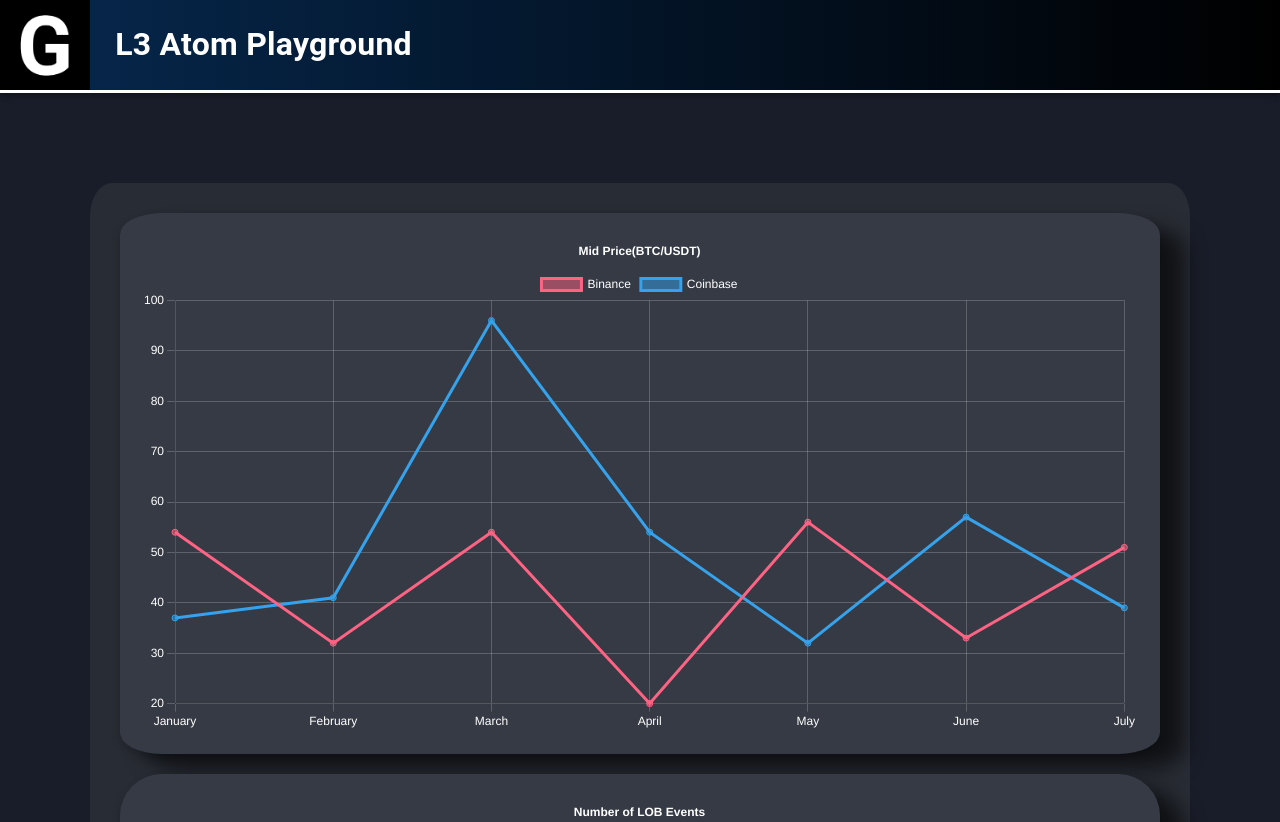
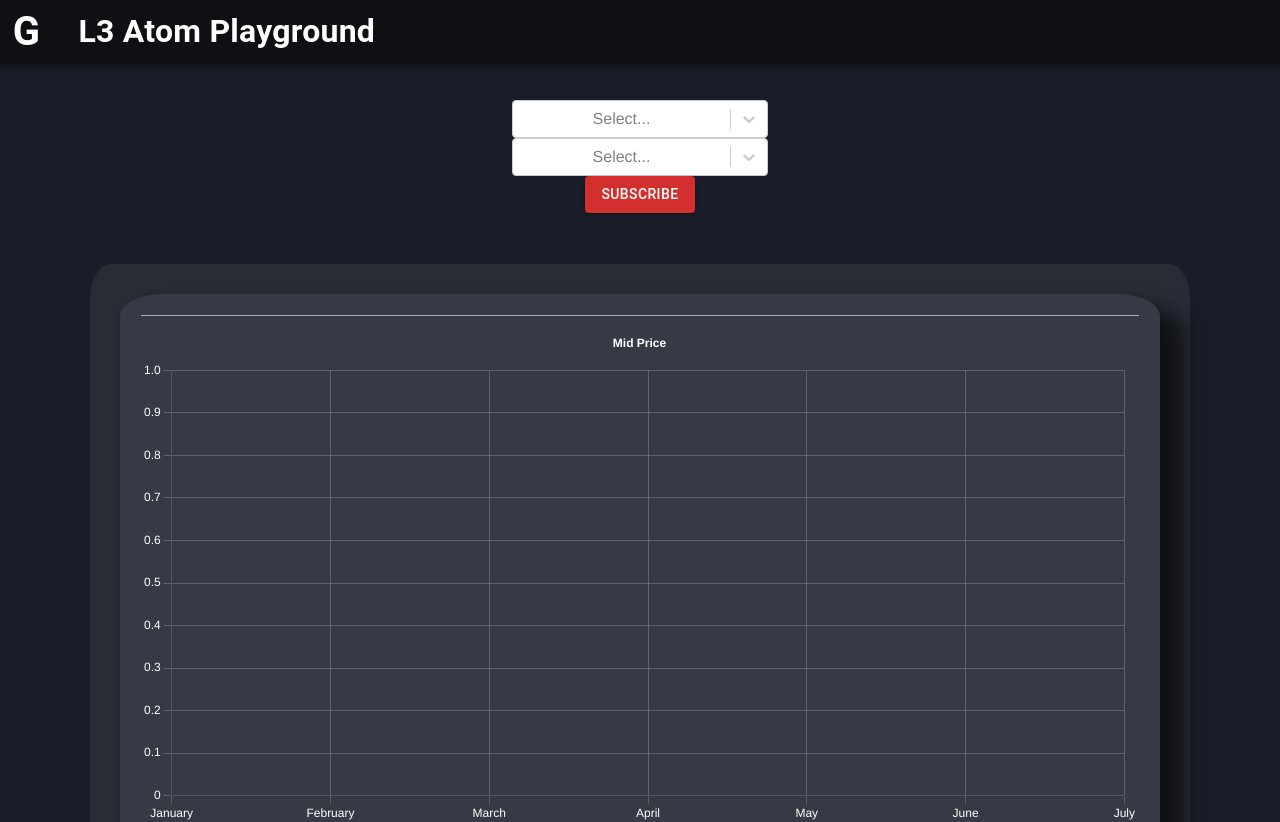
Before and after one commit to L3A-Protocol/L3Atom-Playground, a React (Create React App) app: page / in a window 1280 px wide. Shown: the top 822 px of the page. Built offline with nearby package versions, Linux system fonts and the light colour scheme.

Commit message:
Added tabs and ability to choose exchanges / symbols

```diff
--- a/package.json
+++ b/package.json
@@ -15,6 +15,8 @@
     "react-chartjs-2": "^4.0.1",
     "react-dom": "^17.0.2",
     "react-scripts": "5.0.0",
+    "react-select": "^5.2.2",
+    "react-tabs": "^3.2.3",
     "web-vitals": "^2.1.4"
   },
   "scripts": {
--- a/src/App.css
+++ b/src/App.css
@@ -30,7 +30,7 @@
   height: 100%;
   background-color: #282c34;
   padding: 10px;
-  margin: 7%;
+  margin: 4% 7% 7% 7%;
   border-radius: 2%;
 }
 
@@ -40,6 +40,7 @@
   padding: 2%;
   border-radius: 4%;
   box-shadow: 0 4px 8px 0 rgba(0, 0, 0, 0.2), 25px 15px 20px 0 rgba(0, 0, 0, 0.59);
+  min-height: auto;
 }
 
 .LOB-ratio-container {
@@ -50,19 +51,28 @@
   box-shadow: 0 4px 8px 0 rgba(0, 0, 0, 0.2), 25px 15px 20px 0 rgba(0, 0, 0, 0.59);
 }
 
-.gda-logo {
-  height: 7%;
-  width: 7%;
+.logo {
+  font-size: 40px!important;
+  font-weight: 700!important;
+  line-height: 120%!important;
+  margin-left: 1%!important;
 }
 
 .navbar {
-  background: linear-gradient(to right, #06284e, #000000);
-  border-bottom: 3px solid #ffffff!important;
+  background: rgba(14,16,19,255)!important;
+  /* border-bottom: 3px solid #ffffff!important; */
 }
 
 .title {
   color: #ffffff;
-  margin-left: 2%!important;
+  margin-left: 3%!important;
   font-size: 2em!important;
   font-weight: bold!important;
 }
+
+.select-container {
+  margin-top: 100px;
+  margin-left: auto;
+  margin-right: auto;
+  width: 20%;
+}
--- a/src/App.js
+++ b/src/App.js
@@ -1,99 +1,18 @@
-import {
-  Chart as ChartJS,
-  CategoryScale,
-  LinearScale,
-  PointElement,
-  LineElement,
-  Title,
-  Tooltip,
-  Legend,
-  registerables,
-  ArcElement,
-} from 'chart.js';
-import { Line, Pie } from 'react-chartjs-2';
+
 import './App.css';
 import NavBar from './components/NavBar';
-
-ChartJS.register(
-  CategoryScale,
-  LinearScale,
-  PointElement,
-  LineElement,
-  Title,
-  Tooltip,
-  Legend,
-);
-
-ChartJS.register(
-  ArcElement
-)
-
-const lineOptions = {
-  color: 'rgb(255,255,255)',
-  plugins: {
-    legend: {
-      position: 'top',
-    },
-    title: {
-      display: true,
-      text: 'Mid Price(BTC/USDT)',
-      color: "white"
-    },
-  },
-  scales: {
-    x: {
-      ticks: {
-        color: "white"
-      },
-      grid: {
-        color: "rgba(255,255,255,0.2)"
-      }
-    },
-    y: {
-      ticks: {
-        color: "white"
-      },
-      grid: {
-        color: "rgba(255,255,255,0.2)"
-      }
-    }
-  },
-};
-
-const pieOptions = {
-  color: 'rgb(255,255,255)',
-  plugins: {
-    legend: {
-      position: 'top',
-    },
-    title: {
-      display: true,
-      text: 'Number of LOB Events',
-      color: "white"
-    },
-  },
-
-};
+import DataSelector from './components/DataSelector';
+import Charts from './components/Charts';
+import {useState} from 'react';
+import { Button } from '@mui/material';
+import 'react-tabs/style/react-tabs.css';
 
 const labels = ['January', 'February', 'March', 'April', 'May', 'June', 'July'];
 
-const lineData = {
+const defaultLineData = {
   labels,
   defaultFontColor: "rgb(255, 255, 255)",
-  datasets: [
-    {
-      label: 'Binance',
-      data: [54, 32, 54, 20, 56, 33, 51],
-      borderColor: 'rgb(255, 99, 132)',
-      backgroundColor: 'rgba(255, 99, 132, 0.5)',
-    },
-    {
-      label: 'Coinbase',
-      data: [37, 41, 96, 54, 32, 57, 39],
-      borderColor: 'rgb(53, 162, 235)',
-      backgroundColor: 'rgba(53, 162, 235, 0.5)',
-    },
-  ],
+  datasets: [],
 };
 
 const pieData = {
@@ -111,18 +30,57 @@ const pieData = {
   ]
 }
 
+function random_rgba() {
+  var o = Math.round, r = Math.random, s = 255;
+  return 'rgb(' + o(r()*s) + ',' + o(r()*s) + ',' + o(r()*s) + ')';
+}
+
 export default function App() {
+
+  const [exchangeChoices, setExchangeChoices] = useState([])
+  const [symbolChoices, setSymbolChoices] = useState([])
+  const [lineData, setLineData] = useState([defaultLineData])
+
+  const handleExchangeChange = (newSelectedOptions) => {
+    setExchangeChoices(newSelectedOptions)
+  }
+  const handleSymbolChange = (newSelectedOptions) => {
+    setSymbolChoices(newSelectedOptions)
+  }
+
+  const subscribe = () => {
+    let newTotalData = []
+    let newLineData = {}
+    // console.log(symbolChoices[0].value)
+    for (let symbol of symbolChoices) {
+      console.log(symbol.value)
+      newLineData = Object.assign({}, defaultLineData)
+      newLineData.datasets = exchangeChoices.map(option => {
+        let res = {
+          symbol: symbol.value,
+          label: option.label,
+          backgroundColor: random_rgba(),
+          data: []
+        }
+        res.borderColor = res.backgroundColor
+        for (let i = 0; i < 7; i++) {
+          res.data.push(Math.floor(Math.random() * 100))
+        }
+        return res
+      })
+      newTotalData.push(newLineData)
+    }
+    setLineData(newTotalData)
+    console.log(newTotalData)
+}
+
   return (
     <div className="App">
       <NavBar />
-      <div className="charts-container">
-        <div className="line-chart-container">
-          <Line className="test-chart" options={lineOptions} data={lineData} />
-        </div>
-        <div className="LOB-ratio-container">
-          <Pie options={pieOptions} data={pieData}/>
-        </div>
-      </div>
+      <DataSelector handleExchangeChange={handleExchangeChange} handleSymbolChange={handleSymbolChange} />
+      {/* {console.log(exchangeChoices)} */}
+      <Button color="error" variant="contained" onClick={subscribe}>Subscribe</Button>
+      <Charts lineData={lineData} pieData={pieData} symbolChoices={symbolChoices} />
     </div>
   )
 }
--- /dev/null
+++ b/src/components/Charts.jsx
@@ -0,0 +1,105 @@
+import React from 'react';
+
+import { Line, Pie } from 'react-chartjs-2';
+import {Tab, Tabs, TabList, TabPanel} from 'react-tabs';
+
+import {
+    Chart as ChartJS,
+    CategoryScale,
+    LinearScale,
+    PointElement,
+    LineElement,
+    Title,
+    Tooltip,
+    Legend,
+    registerables,
+    ArcElement,
+  } from 'chart.js';
+
+ChartJS.register(
+    CategoryScale,
+    LinearScale,
+    PointElement,
+    LineElement,
+    Title,
+    Tooltip,
+    Legend,
+  );
+
+ChartJS.register(
+ArcElement
+)
+
+const lineOptions = {
+    color: 'rgb(255,255,255)',
+    plugins: {
+      legend: {
+        position: 'top',
+      },
+      title: {
+        display: true,
+        text: 'Mid Price',
+        color: "white"
+      },
+    },
+    scales: {
+      x: {
+        ticks: {
+          color: "white"
+        },
+        grid: {
+          color: "rgba(255,255,255,0.2)"
+        }
+      },
+      y: {
+        ticks: {
+          color: "white"
+        },
+        grid: {
+          color: "rgba(255,255,255,0.2)"
+        }
+      }
+    },
+  };
+
+  const pieOptions = {
+    color: 'rgb(255,255,255)',
+    plugins: {
+      legend: {
+        position: 'top',
+      },
+      title: {
+        display: true,
+        text: 'Number of LOB Events',
+        color: "white"
+      },
+    },
+
+  };
+
+export default function Charts(props) {
+  return (
+    <div className="charts-container">
+        <div className="line-chart-container">
+            <Tabs>
+                {/* <TabList>
+                    <Tab>Line Chart</Tab>
+                    <Tab>Pie Chart</Tab>
+                </TabList>
+                <TabPanel>
+                </TabPanel>
+                <TabPanel>
+                    <h2>Test panel 2</h2>
+                </TabPanel> */}
+                <TabList>
+                    {props.symbolChoices.map(choice => <Tab>{choice.label}</Tab>)}
+                </TabList>
+                {props.lineData.map(data => <TabPanel><Line data={data} options={lineOptions} /></TabPanel>)}
+            </Tabs>
+        </div>
+        <div className="LOB-ratio-container">
+            <Pie options={pieOptions} data={props.pieData}/>
+        </div>
+    </div>
+  );
+}
--- a/src/components/DataSelector.jsx
+++ b/src/components/DataSelector.jsx
@@ -1,7 +1,55 @@
-import React from 'react'
+import React, {useState} from 'react'
+import Select from 'react-select'
 
-export default function DataSelector() {
+const exchangeOptions = [
+  { value: 'coinbase', label: 'Coinbase' },
+  { value: 'binance', label: 'Binance' },
+  { value: 'bitfinex', label: 'Bitfinex' },
+  { value: 'okex', label: 'OKEx' },
+  { value: 'huobi', label: 'Huobi' },
+  { value: 'kraken', label: 'Kraken'},
+  { value: 'phemex', label: 'Phemex' },
+  { value: 'bybit', label: 'Bybit' },
+  { value: 'ftx', label: 'FTX' },
+  { value: 'deribit', label: 'Deribit' },
+  { value: 'kucoin', label: 'Kucoin' }
+]
+
+const symbolSpotOptions = [
+  { value: 'BTCUSD', label: 'BTC/USD' },
+  { value: 'ETHUSD', label: 'ETH/USD' },
+  { value: 'LTCUSD', label: 'LTC/USD' },
+  { value: 'XRPUSD', label: 'XRP/USD' },
+  { value: 'BTCETH', label: 'BTC/ETH' },
+  { value: 'BTCLTC', label: 'BTC/LTC' }
+]
+
+const symbolFuturesOptions = [
+  { value: 'BTCUSD-PERPETUAL', label: 'BTC/USD PERPETUAL' },
+  { value: 'ETHUSD-PERPETUAL', label: 'ETH/USD PERPETUAL' },
+  { value: 'LTCUSD-PERPETUAL', label: 'LTC/USD PERPETUAL' },
+  { value: 'XRPUSD-PERPETUAL', label: 'XRP/USD PERPETUAL' },
+  { value: 'BTCETH-PERPETUAL', label: 'BTC/ETH PERPETUAL' },
+  { value: 'BTCLTC-PERPETUAL', label: 'BTC/LTC PERPETUAL' }
+]
+
+const totalSymbolOptions = [
+  {
+    label: "Spots",
+    options: symbolSpotOptions
+  },
+  {
+    label: "Futures",
+    options: symbolFuturesOptions
+  }
+]
+
+export default function DataSelector(props) {
+
   return (
-    <div>DataSelector</div>
+    <div className="select-container">
+      <Select isMulti options={exchangeOptions} onChange={props.handleExchangeChange}/>
+      <Select options={totalSymbolOptions} onChange={props.handleSymbolChange} isMulti />
+    </div>
   )
 }
--- a/src/components/NavBar.jsx
+++ b/src/components/NavBar.jsx
@@ -5,9 +5,11 @@ import Toolbar from '@mui/material/Toolbar'
 
 export default function NavBar() {
   return (
-    <AppBar position="static" className="navbar">
+    <AppBar className="navbar">
         <Toolbar disableGutters>
-            <img className="gda-logo" src={require('../images/GDA_logo.png')} alt="GDA logo"/>
+            <Typography variant="h5" className="logo">
+              G
+            </Typography>
             <Typography variant="h6" className="title">
                 L3 Atom Playground
             </Typography>
--- a/src/index.css
+++ b/src/index.css
@@ -1,8 +1,6 @@
 body {
   margin: 0;
-  font-family: -apple-system, BlinkMacSystemFont, 'Segoe UI', 'Roboto', 'Oxygen',
-    'Ubuntu', 'Cantarell', 'Fira Sans', 'Droid Sans', 'Helvetica Neue',
-    sans-serif;
+  font-family: Helvetica, sans-serif!important;
   -webkit-font-smoothing: antialiased;
   -moz-osx-font-smoothing: grayscale;
   background-color: rgb(25, 29, 41);
```
Also changed, not shown: 1 other file (tests, documents, lock files or other folders).
